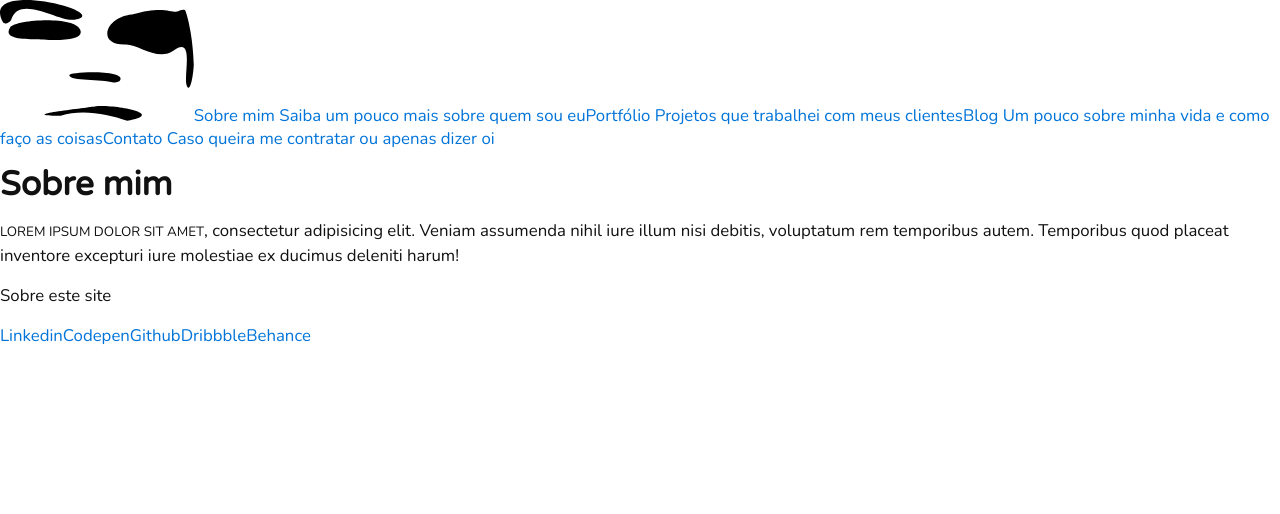
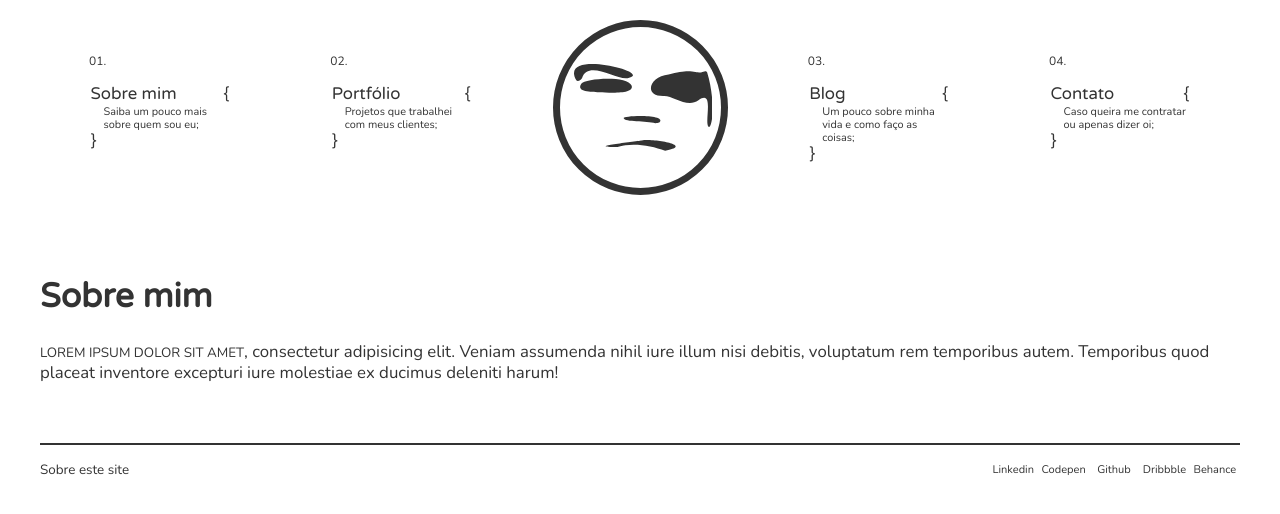
Before and after one commit to tiagones/tiagones.github.com, a Jekyll site: the page built from sobre-mim/index.html, in a window 1280 px wide. Shown: the top 514 px of the page. Built offline with Jekyll 4.4.1, drawn with Linux system fonts in a browser that asks for light colours; Markdown is read by kramdown in place of the engine named in the settings.

Commit message:
Styles for the "Home" and "Default" layouts.
The SASS and compiled CSS for the pages:
- Landpage (Home)
- Default (will be used for many pages in the Layout)

```diff
--- a/assets/css/main.css
+++ b/assets/css/main.css
@@ -367,8 +367,14 @@ textarea {
   /* 2 */ }
 
 /**
- * Some Useful color Vars via http://clrs.cc/
+ * Colors for the site
  */
+/**
+ * Colors for the companies
+ */
+* {
+  box-sizing: border-box; }
+
 html,
 body {
   font-size: 100%; }
@@ -378,17 +384,17 @@ body {
   font-family: "Nunito", sans-serif;
   font-size: 1.05em;
   font-weight: 300;
-  line-height: 1.4em;
-  color: #111;
+  line-height: 1.25;
+  color: #333;
   -webkit-font-smoothing: antialiased;
   -webkit-text-size-adjust: 100%; }
 
 a {
-  color: #0074d9;
+  color: #5294E2;
   text-decoration: none;
   outline: 0; }
   a:hover, a:focus {
-    color: #40a6ff; }
+    color: #a9caf1; }
 
 ::-moz-selection {
   background: #ffdc00; }
@@ -422,7 +428,114 @@ strong,
 b {
   font-weight: 700; }
 
-.button,
+.container {
+  max-width: 1200px;
+  margin: 0 auto; }
+
+.site-header {
+  margin-bottom: 3.6em; }
+  .site-header nav {
+    display: -ms-flexbox;
+    display: flex;
+    -ms-flex-direction: row;
+        flex-direction: row;
+    -ms-flex-pack: justify;
+        justify-content: space-between; }
+    .site-header nav .logo {
+      -ms-flex-order: 2;
+          order: 2;
+      -ms-flex-item-align: baseline;
+          align-self: baseline;
+      width: 175px;
+      height: 175px;
+      margin: auto 30px;
+      border: 7px solid #333;
+      border-radius: 50%;
+      display: -ms-flexbox;
+      display: flex;
+      -ms-flex-align: center;
+          align-items: center; }
+      .site-header nav .logo:hover {
+        background-color: #333; }
+      .site-header nav .logo:hover > svg > g > path {
+        fill: #fff; }
+      .site-header nav .logo svg {
+        margin: 0 auto;
+        max-width: 90%;
+        padding-left: 6px; }
+        .site-header nav .logo svg path {
+          fill: #333; }
+    .site-header nav .nav-link {
+      background-color: transparent;
+      padding: 5em 3em 3em 3em;
+      color: #333;
+      width: 20%;
+      font-family: "Varela Round", sans-serif; }
+      .site-header nav .nav-link:hover {
+        color: #fff;
+        background-color: #333; }
+      .site-header nav .nav-link:before {
+        content: ' {';
+        float: right; }
+      .site-header nav .nav-link:after {
+        content: '}'; }
+      .site-header nav .nav-link.active {
+        background-color: #333;
+        color: #fff; }
+        .site-header nav .nav-link.active:hover {
+          background-color: #ddd;
+          color: #333; }
+      .site-header nav .nav-link .description {
+        display: block;
+        position: relative;
+        font-family: "Nunito", sans-serif;
+        font-size: 0.65em;
+        line-height: 1.2em;
+        margin-left: 1.2em; }
+        .site-header nav .nav-link .description:before {
+          position: absolute;
+          top: -50px;
+          left: -1.2em;
+          font-size: 1.1em; }
+        .site-header nav .nav-link .description:after {
+          content: ';'; }
+    .site-header nav .nav-about {
+      -ms-flex-order: 0;
+          order: 0; }
+      .site-header nav .nav-about .description:before {
+        content: '01.'; }
+    .site-header nav .nav-portfolio {
+      -ms-flex-order: 1;
+          order: 1; }
+      .site-header nav .nav-portfolio .description:before {
+        content: '02.'; }
+    .site-header nav .nav-blog {
+      -ms-flex-order: 3;
+          order: 3; }
+      .site-header nav .nav-blog .description:before {
+        content: '03.'; }
+    .site-header nav .nav-contact {
+      -ms-flex-order: 4;
+          order: 4; }
+      .site-header nav .nav-contact .description:before {
+        content: '04.'; }
+
+.white-header .site-header .logo {
+  border-color: rgba(255, 255, 255, 0.7); }
+  .white-header .site-header .logo:hover {
+    background-color: transparent; }
+  .white-header .site-header .logo:hover > svg > g > path {
+    fill: #fff; }
+  .white-header .site-header .logo svg path {
+    fill: rgba(255, 255, 255, 0.7); }
+
+.white-header .site-header .nav-link {
+  color: #fff; }
+  .white-header .site-header .nav-link:hover {
+    color: #333;
+    background-color: rgba(255, 255, 255, 0.6); }
+
+.btn,
 button,
 input[type="submit"],
 input[type="reset"],
@@ -430,20 +543,19 @@ input[type="button"] {
   display: inline-block;
   height: 38px;
   padding: 0 30px;
-  color: #111;
-  text-align: center;
+  color: #333;
   font-size: 11px;
   line-height: 38px;
   letter-spacing: .1rem;
   text-transform: uppercase;
   text-decoration: none;
+  text-align: center;
   white-space: nowrap;
   background-color: transparent;
-  border-radius: 4px;
-  border: 1px solid #dddddd;
-  cursor: pointer;
-  box-sizing: border-box; }
-  .button:hover, .button:active, .button:focus,
+  border-radius: 19px;
+  border: 2px solid #333;
+  cursor: pointer; }
+  .btn:hover, .btn:active, .btn:focus,
   button:hover,
   button:active,
   button:focus,
@@ -456,6 +568,92 @@ input[type="button"] {
   input[type="button"]:hover,
   input[type="button"]:active,
   input[type="button"]:focus {
-    color: #aaaaaa;
-    border-color: #aaaaaa;
+    color: #aaa;
+    border-color: #aaa;
     outline: 0; }
+
+.site-footer {
+  margin-top: 3.6em; }
+  .site-footer .footer-wrap {
+    border-top: 2px solid #333;
+    display: -ms-flexbox;
+    display: flex;
+    max-width: 100%; }
+    .site-footer .footer-wrap p {
+      font-size: 0.8em;
+      margin: 0;
+      -ms-flex-item-align: center;
+          align-self: center; }
+    .site-footer .footer-wrap .social {
+      margin-left: auto;
+      margin-bottom: 0;
+      display: -ms-flexbox;
+      display: flex; }
+      .site-footer .footer-wrap .social .social-link {
+        display: -ms-flexbox;
+        display: flex;
+        -ms-flex-pack: center;
+            justify-content: center;
+        height: 3em;
+        width: 3em;
+        color: #333;
+        overflow: hidden; }
+        .site-footer .footer-wrap .social .social-link span {
+          -ms-flex-item-align: center;
+              align-self: center;
+          font-size: 0.66em; }
+      .site-footer .footer-wrap .social .linkedin:hover {
+        color: #fff;
+        background-color: #0077B5; }
+      .site-footer .footer-wrap .social .codepen:hover {
+        color: #fff;
+        background-color: #222; }
+      .site-footer .footer-wrap .social .github:hover {
+        color: #fff;
+        background-color: #4078C0; }
+      .site-footer .footer-wrap .social .dribbble:hover {
+        color: #fff;
+        background-color: #EC4A89; }
+      .site-footer .footer-wrap .social .behance:hover {
+        color: #fff;
+        background-color: #1769FF; }
+
+.white-footer .site-footer {
+  color: #fff; }
+  .white-footer .site-footer .footer-wrap {
+    border-color: rgba(255, 255, 255, 0.7); }
+    .white-footer .site-footer .footer-wrap .social .social-link {
+      color: #fff; }
+
+#landpage {
+  color: #fff;
+  background-color: #999;
+  background-image: url("https://assets-cdn.github.com/images/modules/site/home-hero.jpg");
+  background-repeat: no-repeat;
+  background-position: center center;
+  background-size: cover;
+  display: -ms-flexbox;
+  display: flex;
+  -ms-flex-wrap: wrap;
+      flex-wrap: wrap;
+  -ms-flex-pack: distribute;
+      justify-content: space-around;
+  -ms-flex-align: center;
+      align-items: center;
+  height: 100vh; }
+  #landpage .site-header {
+    -ms-flex-preferred-size: 100%;
+        flex-basis: 100%;
+    -ms-flex-item-align: start;
+        align-self: flex-start;
+    margin-bottom: 0; }
+  #landpage .hero-banner {
+    text-align: center; }
+    #landpage .hero-banner h1 {
+      margin-top: 0; }
+  #landpage .site-footer {
+    -ms-flex-item-align: end;
+        align-self: flex-end;
+    -ms-flex-preferred-size: 100%;
+        flex-basis: 100%;
+    margin: 0; }
```
Also changed, not shown: assets/_src/sass/main.sass (+5 -3 lines).
